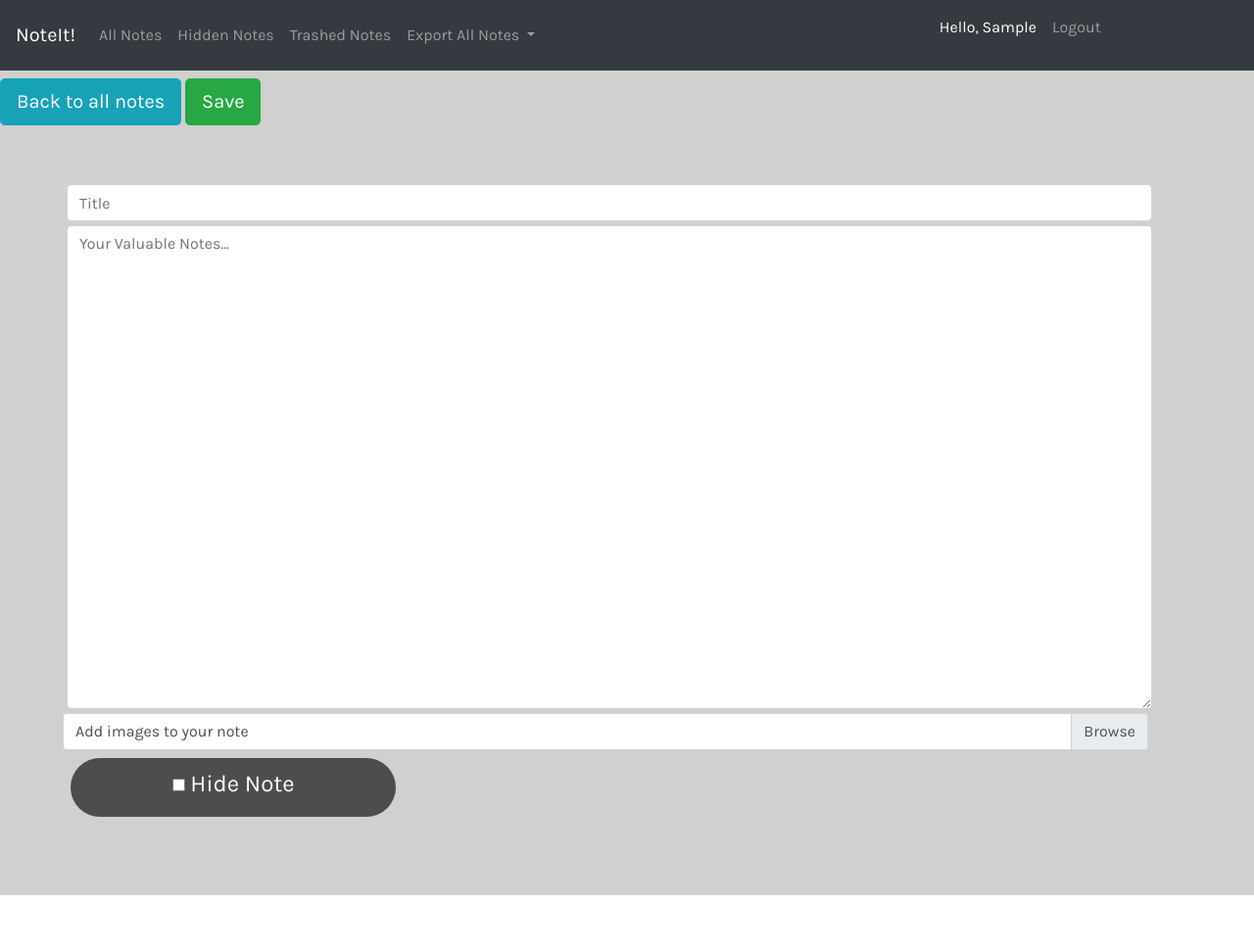
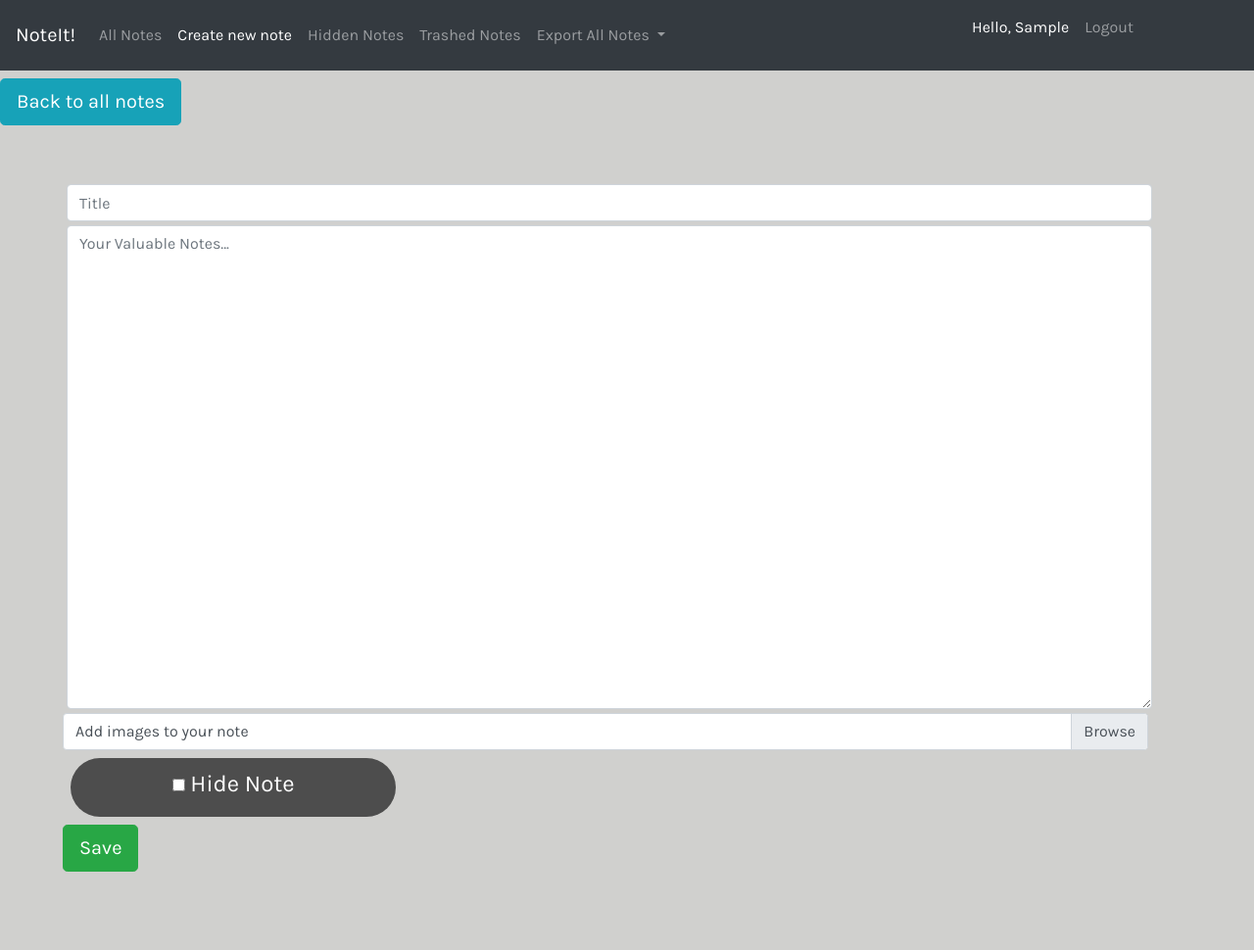
Before and after one commit to gokulvibe/NoteIt-NoteMaker-Django, a Django app: page /addnote in a window 1280 px wide. Shown: the whole page at 98% size. Before the commit the page ends 914 px from the top, so only its background shows below. Run offline with Django 3.2, Linux system fonts and the light colour scheme; the visitor is signed in with stand-in values (Sample User, id 1); style sheets or scripts are compiled from the project's sources; some libraries are stand-ins or nearby versions.

Commit message:
Added seperate view for editnote

```diff
--- a/mainnotes/templates/mainnotes/addnote.html
+++ b/mainnotes/templates/mainnotes/addnote.html
@@ -29,6 +29,9 @@
       <ul class="navbar-nav">
         <li class="nav-item">
           <a class="nav-link" href="/">All Notes<span class="sr-only">(current)</span></a>
+        </li>
+        <li class="nav-item active">
+          <a class="nav-link" href="/addnote">Create new note</a>
         </li>
         <li class="nav-item">
           <a class="nav-link" href="#">Hidden Notes</a>
@@ -78,7 +81,7 @@
     <span class="glyphicon glyphicon-plus"></span> Back to all notes
   </a>
 
-  <button type="submit" form="addnote" class="custombutton btn btn-success btn-lg">Save</button>
+
   <main class="d-flex align-items-center min-vh-60 py-3 py-md-0">
 
 
@@ -95,11 +98,14 @@
           </div>
             <div class="gallery"></div>
 
+          <div id="customfooterbuttons">
 
-          <div class="customhidebutton">
+            <div class="customhidebutton w-20">
                 <label><input type="checkbox" value="hide" id="hide_note" name="hide_note">   Hide Note</label>
             </div>
+            <button type="submit" form="addnote" class="custombutton btn btn-success btn-lg">Save</button>
 
+          </div>
 
           </div>
         </form>
--- a/mainnotes/urls.py
+++ b/mainnotes/urls.py
@@ -4,4 +4,5 @@ from . import views
 urlpatterns = [
     path('', views.mainnotes, name='mainnotes'),
     path('addnote', views.addNote, name='addnote'),
+    path('editnote/<int:pk>/', views.editnote, name='editnote'),
 ]
--- a/mainnotes/views.py
+++ b/mainnotes/views.py
@@ -38,7 +38,30 @@ def addNote(request):
             note_image.save()
 
         images_for_html = Image.objects.filter(note=note)
-        return render(request, 'mainnotes/editnote.html', context={'note':note, 'images':images_for_html})
+        return redirect('/editnote/'+str(note.pk))
 
     else:
         return render(request, "mainnotes/addnote.html")
+
+def editnote(request, pk):
+    if request.method == 'POST':
+        title = request.POST['title']
+        print("Printing title:", title)
+        description = request.POST['description']
+        if 'hide_note' in request.POST:
+            hide_note = True
+        else:
+            hide_note = False
+
+        note = Notes.objects.get(pk=pk)
+        note.title = title
+        note.description = description
+        note.hidden_note = hide_note
+        note.save()
+
+        return redirect('/editnote/'+str(note.pk))
+
+    else:
+        note = Notes.objects.get(pk = pk)
+        images = Image.objects.filter(note = note)
+        return render(request, 'mainnotes/editnote.html', context={'note':note, 'images':images})
--- a/static/css/customized.css
+++ b/static/css/customized.css
@@ -32,3 +32,7 @@
     width: 30%;
     text-align: center;
 }
+
+.customfooterbuttons{
+    display: inline-flex;
+}
```
Also changed, not shown: mainnotes/templates/mainnotes/editnote.html (+28 -9 lines), mainnotes/templates/mainnotes/mainnotes.html (+5 -2 lines).
